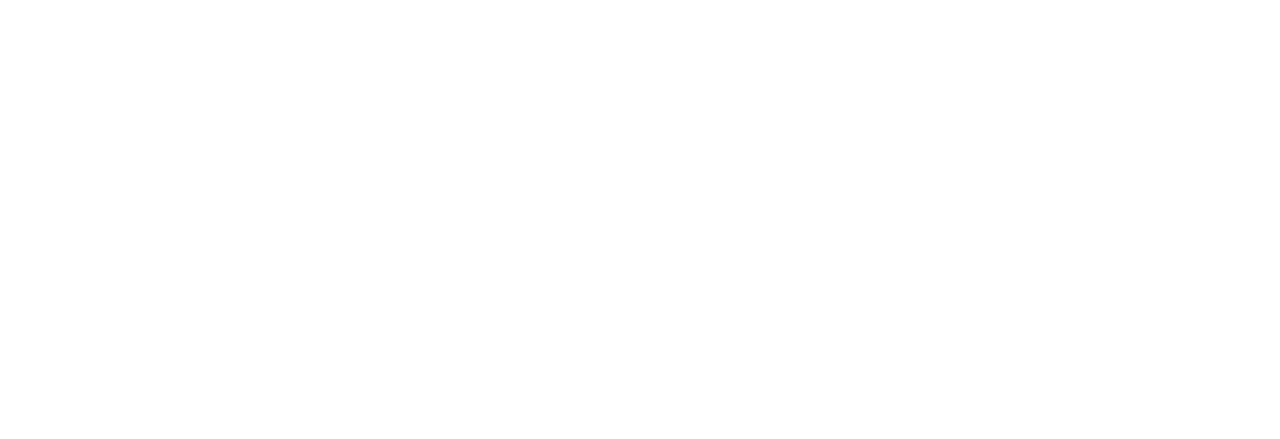
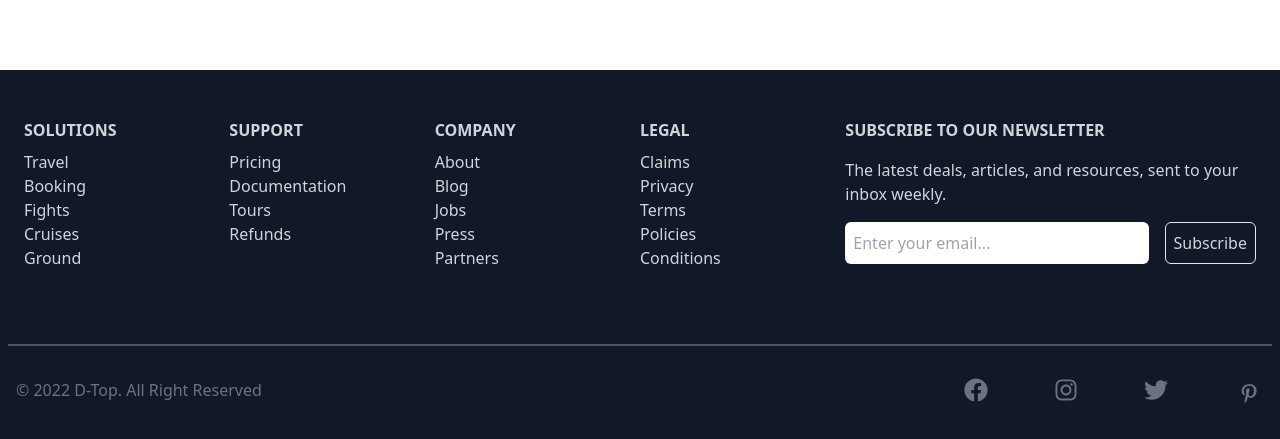
Before and after one commit to David-Top/portfolio1, a React (Create React App) app: page / in a window 1280 px wide. Shown: the part 3134-3573 px from the top of the page. Before the commit the page ends 3108 px from the top, so only its background shows below. Built offline with nearby package versions, Linux system fonts and the light colour scheme.

Commit message:
adding Footer component

```diff
--- a/src/App.js
+++ b/src/App.js
@@ -1,4 +1,5 @@
 import Carousel from "./components/Carousel";
+import Footer from "./components/Footer";
 import Hero from "./components/Hero";
 import Navbar from "./components/Navbar";
 import Offers from "./components/Offers";
@@ -14,6 +15,7 @@
       <Plan />
       <Rooms />
       <Carousel />
+      <Footer />
     </div>
   );
 }
--- /dev/null
+++ b/src/components/Footer.jsx
@@ -0,0 +1,83 @@
+import React from 'react';
+import { FaFacebook, FaInstagram, FaTwitter } from 'react-icons/fa';
+import { TiSocialPinterest } from 'react-icons/ti';
+
+const Footer = () => {
+  return (
+    <div className='bg-gray-900 text-gray-300 w-full mt-24 px-2 py-2'>
+      <div className='max-w-[1400px] grid grid-cols-2 md:grid-cols-6 mx-auto border-b-2 border-gray-600 py-8 px-4'>
+        {/* Solutions */}
+        <div>
+          <h6 className='font-bold uppercase pt-2'>Solutions</h6>
+          <ul className='list-footer'>
+            <li>Travel</li>
+            <li>Booking</li>
+            <li>Fights</li>
+            <li>Cruises</li>
+            <li>Ground</li>
+          </ul>
+        </div>
+
+        {/* Support */}
+        <div>
+          <h6 className='font-bold uppercase pt-2'>Support</h6>
+          <ul className='list-footer'>
+            <li>Pricing</li>
+            <li>Documentation</li>
+            <li>Tours</li>
+            <li>Refunds</li>
+          </ul>
+        </div>
+
+        {/* Company */}
+        <div>
+          <h6 className='font-bold uppercase pt-2'>Company</h6>
+          <ul className='list-footer'>
+            <li>About</li>
+            <li>Blog</li>
+            <li>Jobs</li>
+            <li>Press</li>
+            <li>Partners</li>
+          </ul>
+        </div>
+
+        {/* Legal */}
+        <div>
+          <h6 className='font-bold uppercase pt-2'>Legal</h6>
+          <ul className='list-footer'>
+            <li>Claims</li>
+            <li>Privacy</li>
+            <li>Terms</li>
+            <li>Policies</li>
+            <li>Conditions</li>
+          </ul>
+        </div>
+
+        {/* Subscribe */}
+        <div className='col-span-2 py-8 md:pt-2'>
+          <p className='font-bold uppercase'>Subscribe to our newsletter</p>
+          <p className='py-4'>The latest deals, articles, and resources, sent to your inbox weekly.</p>
+          <form className='flex flex-col sm:flex-row'>
+            <input className='w-full p-2 mr-4 mb-4 rounded-md' type="email" placeholder='Enter your email...'/>
+            <button className='mb-4 p-2 rounded-md'>Subscribe</button>
+          </form>
+        </div>
+      </div>
+
+      {/* copyright and icons */}
+      <div className='flex flex-col sm:flex-row justify-between max-w-[1400px] px-2 py-4 text-center text-gray-500'>
+        <p className='py-4'>© 2022 D-Top. All Right Reserved</p>
+
+        {/* icons */}
+        <div className='flex justify-between sm:w-[300px] text-2xl cursor-pointer pt-4'>
+          <FaFacebook />
+          <FaInstagram />
+          <FaTwitter />
+          <TiSocialPinterest size={30}/>
+        </div>
+      </div>
+    </div>
+  )
+}
+
+export default Footer
--- a/src/index.css
+++ b/src/index.css
@@ -6,4 +6,8 @@
   button {
     @apply border py-2 px-3 rounded-full
   }
+
+  .list-footer {
+    @apply py-2
+  }
 }
```
